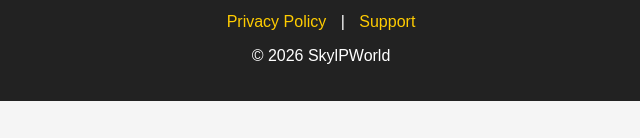
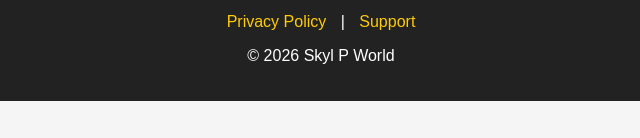
Before and after one commit to ch532/jump, a plain HTML site: page support.html in a window 1280 px wide. Shown: the part 721-859 px from the top of the page, 319-959 px from the left. Drawn offline with nearby package versions, Linux system fonts and the light colour scheme.

Commit message:
Update support.html

```diff
--- a/support.html
+++ b/support.html
@@ -2,7 +2,7 @@
 <html lang="en">
 <head>
   <meta charset="UTF-8">
-  <title>SkylPWorld – Support</title>
+  <title>Skyl P World</title>
   <meta name="viewport" content="width=device-width, initial-scale=1.0">
 
   <!-- Enforce login -->
@@ -102,7 +102,7 @@
     <a href="privacy.html">Privacy Policy</a> |
     <a href="support.html">Support</a>
   </p>
-  <p>© 2026 SkylPWorld</p>
+  <p>© 2026 Skyl P World</p>
 </footer>
 
 </body>
```
